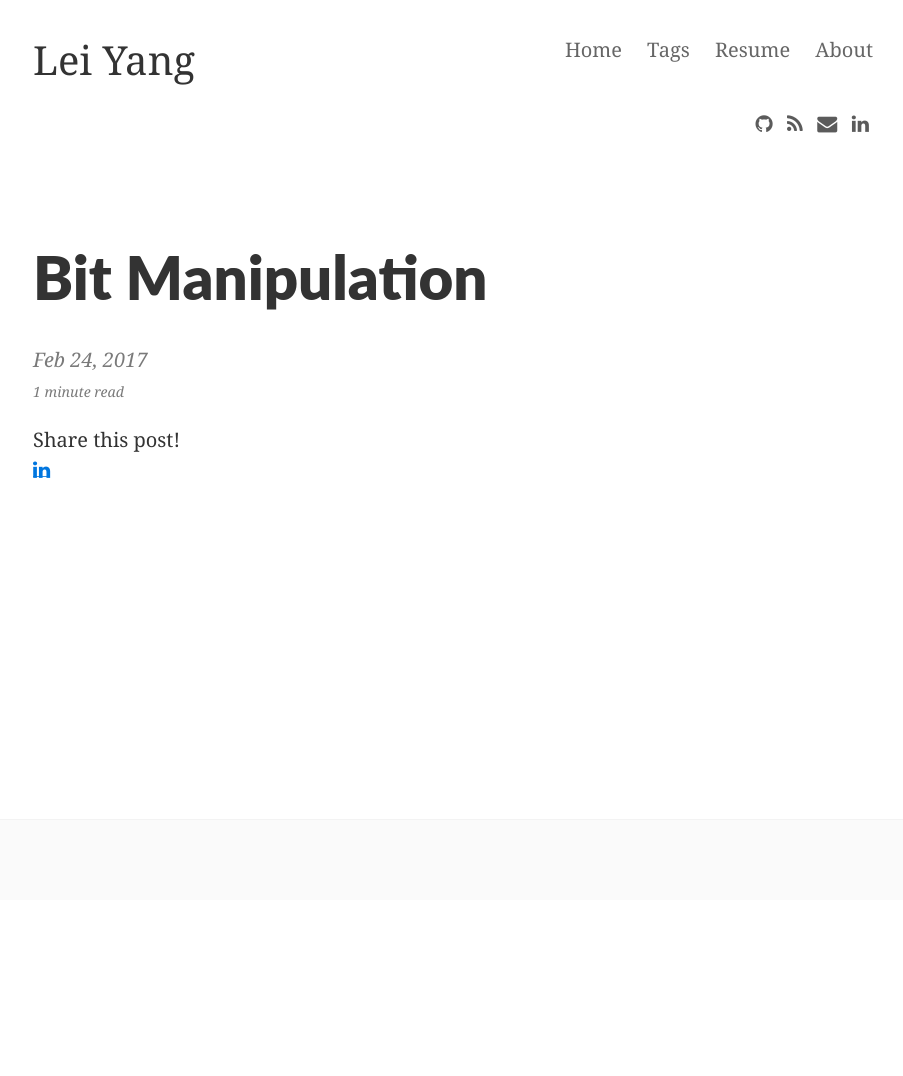
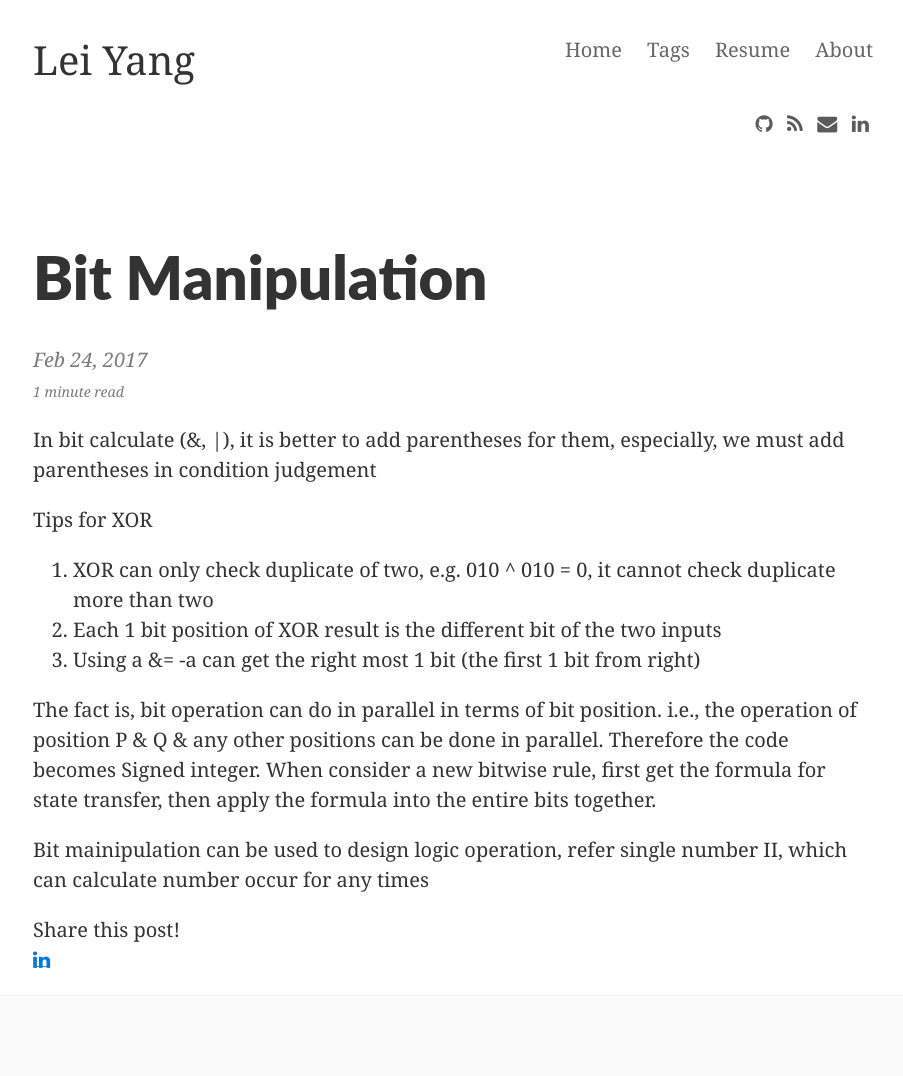
Before and after one commit to Ray-Young/ray-young.github.io, a Jekyll site: the page built from TODO/2017-02-24-Bit-Manipulation.md, in a window 1280 px wide. Shown: the whole page, without its empty margins (187-1090 px from the left). Built offline with Jekyll 4.4.1, drawn with Linux system fonts in a browser that asks for light colours; nearby versions of some CDN libraries; some web fonts are replaced; comment, search, counter and statistics services are not loaded; before the commit the page ends 900 px from its top, so only the background shows below that.

Commit message:
Add structure of bit manipulation

```diff
--- a/TODO/2017-02-24-Bit-Manipulation.md
+++ b/TODO/2017-02-24-Bit-Manipulation.md
@@ -5,3 +5,24 @@ date: 2017-02-24
 comments: true
 tags: [Java, Bitwise]
 ---
+
+In bit calculate (&, |), it is better to add parentheses for them,
+especially, we must add parentheses in condition judgement
+
+Tips for XOR
+1. XOR can only check duplicate of two, e.g. 010 ^ 010 = 0, it cannot
+   check duplicate more than two
+2. Each 1 bit position of XOR result is the different bit of the two
+   inputs
+3. Using a &= -a can get the right most 1 bit (the first 1 bit from
+   right)
+
+The fact is, bit operation can do in parallel in terms of bit position.
+i.e., the operation of position P & Q & any other positions can be done
+in parallel. Therefore the code becomes
+Signed integer. When consider a new bitwise rule, first get the formula
+for state transfer, then apply the formula into the entire bits
+together.
+
+Bit mainipulation can be used to design logic operation, refer single
+number II, which can calculate number occur for any times
```
